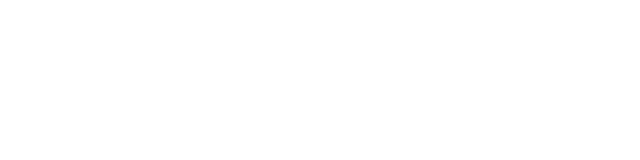
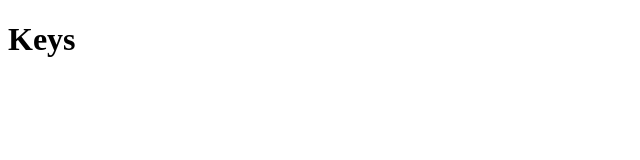
Before and after one commit to dittygoops/Hackathon_Trivecta, a React (Vite) app in the folder frontend/: page /keys in a window 1280 px wide. Before the commit this address had no page. Shown: the top 160 px of the page, without its empty margins (0-640 px from the left). Built offline with nearby package versions, Linux system fonts and the light colour scheme.

Commit message:
Create Keys.jsx and route

```diff
--- a/frontend/src/App.jsx
+++ b/frontend/src/App.jsx
@@ -5,6 +5,7 @@ import SignIn from './pages/SignIn';
 import IndexBuilder from './pages/IndexBuilder';
 import Research from './pages/Research';
 import WhaleTracker from './pages/WhaleTracker';
+import Keys from './pages/Keys';
 
 const App = () => {
   return (
@@ -15,6 +16,7 @@ const App = () => {
         <Route path="/indexbuilder" element={<IndexBuilder />} />
         <Route path="/research" element={<Research />} />
         <Route path="/whaletracker" element={<WhaleTracker />} />
+        <Route path="/keys" element={<Keys />} />
       </Routes>
     </Router>
   )
--- /dev/null
+++ b/frontend/src/pages/Keys.jsx
@@ -0,0 +1,9 @@
+const Keys = () => {
+    return (
+      <div>
+        <h1>Keys</h1>
+      </div>
+    );
+  }
+
+  export default Keys;
```
